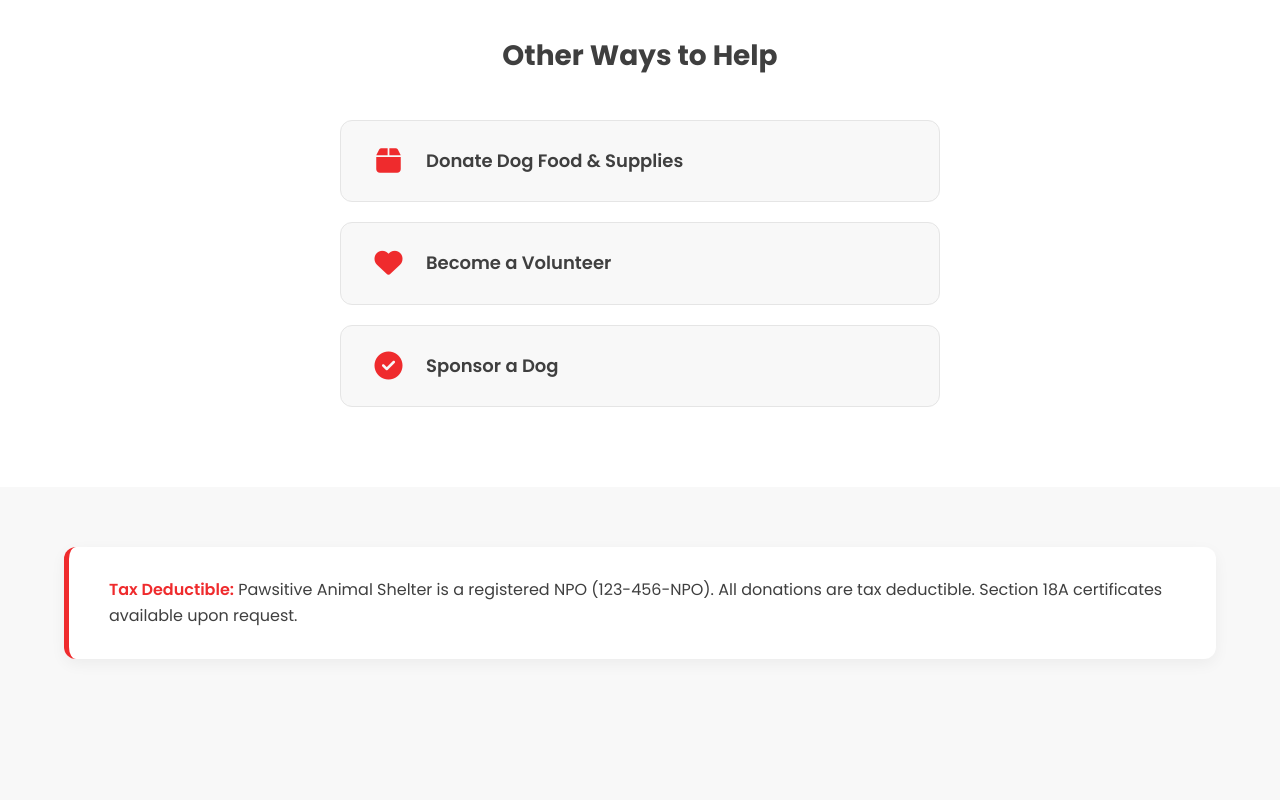
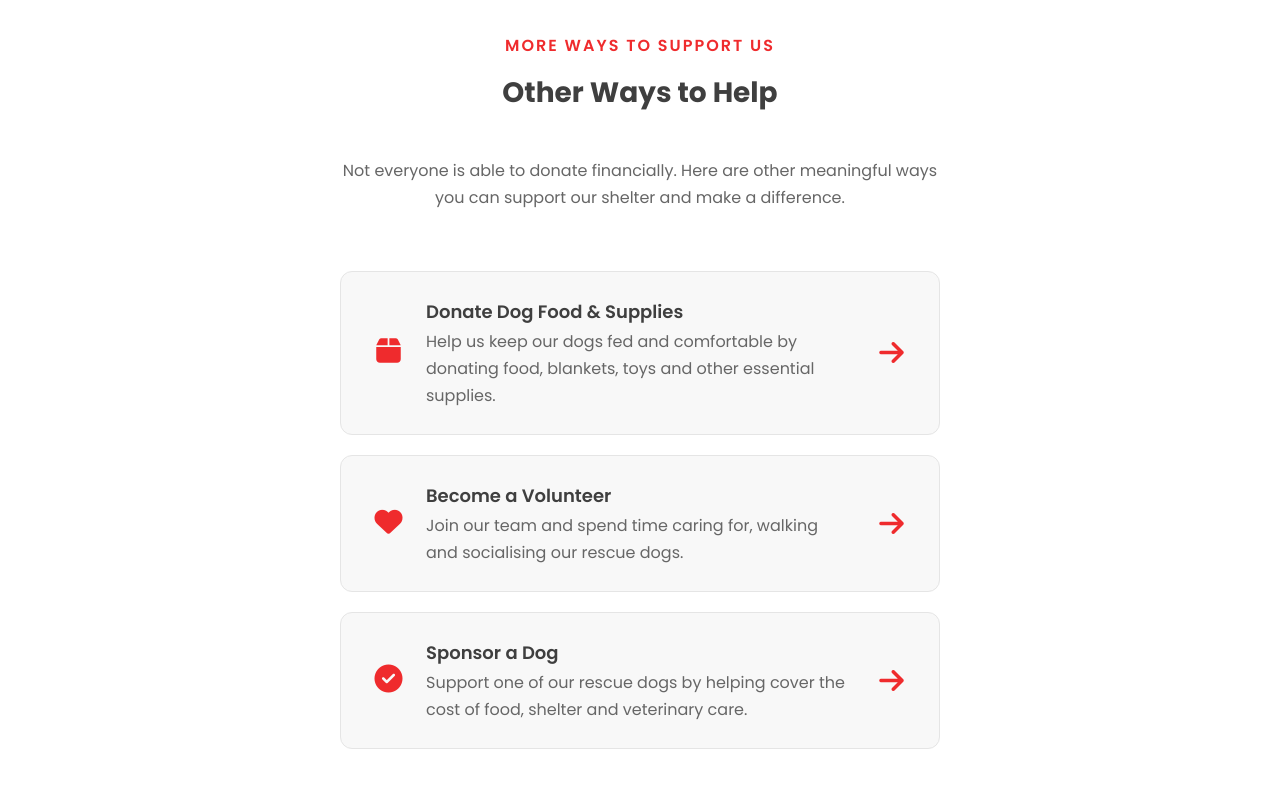
Before and after one commit to Andrew-sudo-create/pawsitive-animal-shelter, a plain HTML site: page donate.html in a window 1280 px wide. Shown: the part 3100-3900 px from the top of the page. Drawn offline with Linux system fonts and the light colour scheme.

Commit message:
Refactor donation links and help section titles
Updated donation options and section titles for clarity.

```diff
--- a/donate.html
+++ b/donate.html
@@ -425,11 +425,9 @@ href="https://cdnjs.cloudflare.com/ajax/libs/font-awesome/6.7.2/css/all.min.css"
 
                 </p>
 
-                <a href="#" class="btn">
-
-                    Donate Now
-
-                </a>
+               <a href="contact.html?subject=Donate%20Dog%20Food%20%26%20Supplies" class="btn">
+                Donate Supplies
+             </a>
 
             </div>
 
@@ -454,10 +452,8 @@ href="https://cdnjs.cloudflare.com/ajax/libs/font-awesome/6.7.2/css/all.min.css"
 
                 </p>
 
-                <a href="#" class="btn">
-
+               <a href="contact.html?subject=Volunteer%20Application" class="btn">
                     Become a Supporter
-
                 </a>
 
             </div>
@@ -477,10 +473,8 @@ href="https://cdnjs.cloudflare.com/ajax/libs/font-awesome/6.7.2/css/all.min.css"
 
                 </p>
 
-                <a href="#" class="btn">
-
+                <a href="contact.html?subject=Sponsor%20a%20Dog" class="btn">
                     Sponsor Now
-
                 </a>
 
             </div>
@@ -491,47 +485,74 @@ href="https://cdnjs.cloudflare.com/ajax/libs/font-awesome/6.7.2/css/all.min.css"
 
 </section>
 
-<!-- ==========================================
-     OTHER WAYS TO HELP
-========================================== -->
-
 <section class="help-section">
 
     <div class="container">
 
-        <h2>Other Ways to Help</h2>
+        <div class="section-title">
+            <span>MORE WAYS TO SUPPORT US</span>
+            <h2>Other Ways to Help</h2>
+            <p>
+                Not everyone is able to donate financially. Here are other
+                meaningful ways you can support our shelter and make a difference.
+            </p>
+        </div>
 
         <div class="help-options">
 
-            <!-- Option 1 -->
+            <a href="contact.html?subject=Donation%20of%20Food%20%26%20Supplies" class="help-option">
 
-            <div class="help-option">
+                <div class="help-icon">
+                    <i class="fa-solid fa-box"></i>
+                </div>
 
-                <i class="fa-solid fa-box"></i>
+                <div class="help-content">
+                    <h3>Donate Dog Food & Supplies</h3>
+                    <p>
+                        Help us keep our dogs fed and comfortable by donating
+                        food, blankets, toys and other essential supplies.
+                    </p>
+                </div>
 
-                <h3>Donate Dog Food & Supplies</h3>
+                <i class="fa-solid fa-arrow-right help-arrow"></i>
 
-            </div>
+            </a>
 
-            <!-- Option 2 -->
+            <a href="contact.html?subject=Volunteer%20Application" class="help-option">
 
-            <div class="help-option">
+                <div class="help-icon">
+                    <i class="fa-solid fa-heart"></i>
+                </div>
 
-                <i class="fa-solid fa-heart"></i>
+                <div class="help-content">
+                    <h3>Become a Volunteer</h3>
+                    <p>
+                        Join our team and spend time caring for, walking and
+                        socialising our rescue dogs.
+                    </p>
+                </div>
 
-                <h3>Become a Volunteer</h3>
+                <i class="fa-solid fa-arrow-right help-arrow"></i>
 
-            </div>
+            </a>
 
-            <!-- Option 3 -->
+            <a href="contact.html?subject=Dog%20Sponsorship%20Enquiry" class="help-option">
 
-            <div class="help-option">
+                <div class="help-icon">
+                    <i class="fa-solid fa-circle-check"></i>
+                </div>
 
-                <i class="fa-solid fa-circle-check"></i>
+                <div class="help-content">
+                    <h3>Sponsor a Dog</h3>
+                    <p>
+                        Support one of our rescue dogs by helping cover the cost
+                        of food, shelter and veterinary care.
+                    </p>
+                </div>
 
-                <h3>Sponsor a Dog</h3>
+                <i class="fa-solid fa-arrow-right help-arrow"></i>
 
-            </div>
+            </a>
 
         </div>
 
@@ -687,7 +708,6 @@ href="https://cdnjs.cloudflare.com/ajax/libs/font-awesome/6.7.2/css/all.min.css"
 
                     <a href="https://www.facebook.com/p/Pawsitive-Animal-Shelter-61573736377122/"><i class="fab fa-facebook-f"></i></a>
 
-                    <a href="#"><i class="fab fa-instagram"></i></a>
 
                 </div>
 
```
